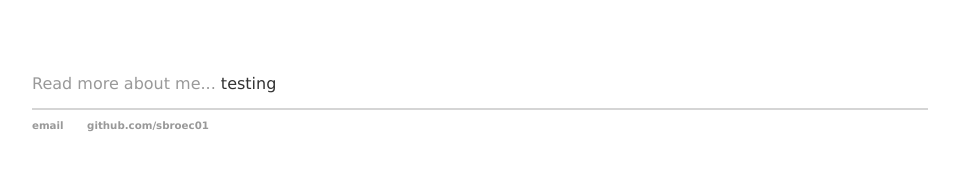
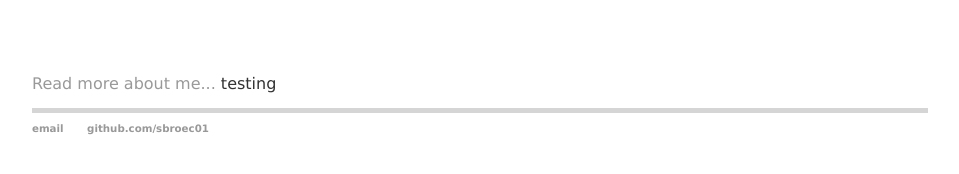
Before and after one commit to sbroec01/sbroec01.github.io, a Jekyll site: the page index.html, which Jekyll copies as it is, in a window 1280 px wide. Shown: the part 267-441 px from the top of the page, without its empty margins (160-1119 px from the left). Built offline with Jekyll 4.4.1, drawn with Linux system fonts in a browser that asks for light colours.

Commit message:
Update main.css

```diff
--- a/css/main.css
+++ b/css/main.css
@@ -68,7 +68,7 @@ pre {
 }
 
 footer {
-	border-top: 2px solid #d5d5d5;
+	border-top: 5px solid #d5d5d5;
 	font-family: Verdana, Geneva, sans-serif;
 	font-size: 80%;
 }
```
